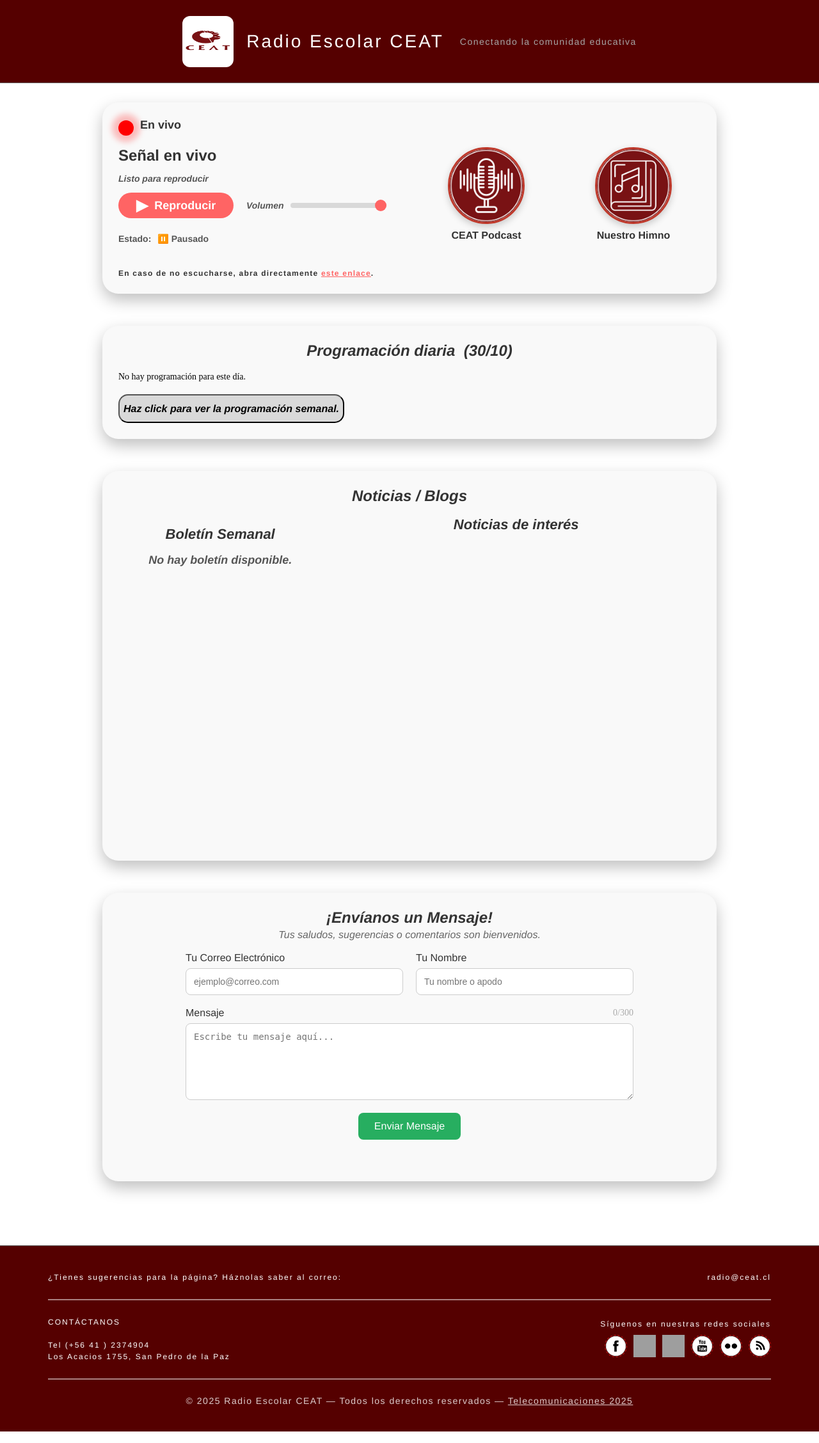
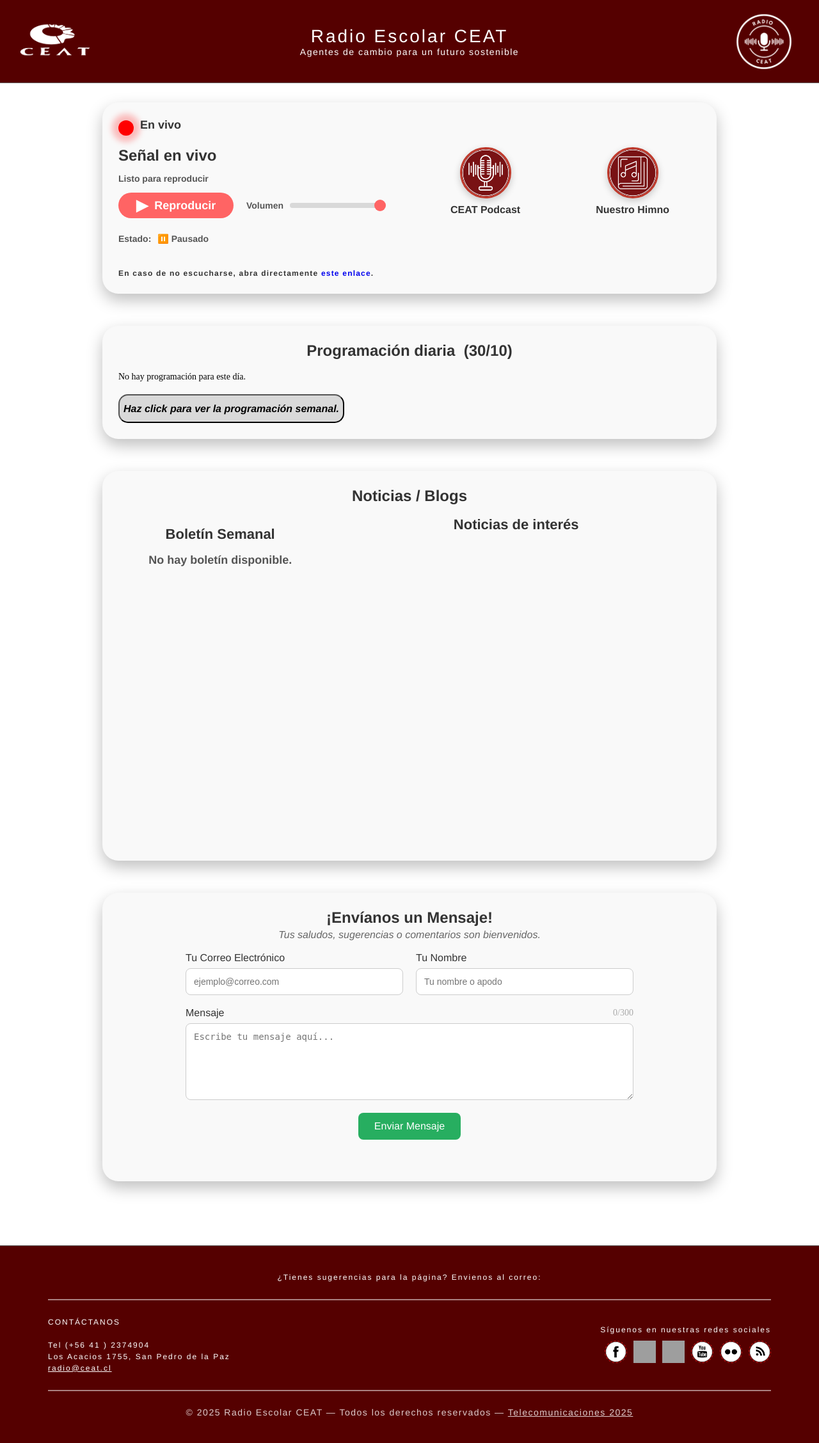
Before and after one commit to Vixoo25/Radio-CEAT, a PHP site: page / in a window 1280 px wide. Shown: the whole page at 64% size. Run offline with PHP 8.4, Linux system fonts and the light colour scheme; data that the repository does not hold is empty; some libraries are stand-ins or nearby versions; grey boxes are pictures that could not be loaded.

Commit message:
Cambios de Rectora

```diff
--- a/index.html
+++ b/index.html
@@ -22,8 +22,13 @@
         <a href="https://ceat.cl" target="_blank" rel="noopener noreferrer"
           ><img class="ceat-logo" src="./sources/assets/LogoCeat.png"
         /></a>
-        <div class="text-wrapper-16">Radio Escolar CEAT</div>
-        <div class="text-wrapper-15">Conectando la comunidad educativa</div>
+        <div class="header-titles">
+          <div class="text-wrapper-16">Radio Escolar CEAT</div>
+          <div class="text-wrapper-15">
+            Agentes de cambio para un futuro sostenible
+          </div>
+        </div>
+        <img class="radio-logo" src="./sources/assets/LogoRadio.png" />
       </div>
 
       <div class="seccin-reproductor fade-in-section">
@@ -567,18 +572,17 @@
         <div class="footer-content">
           <!-- Nueva Fila de Sugerencias -->
           <div class="footer-row sugerencias-row">
-            <p class="contactanos">
-              ¿Tienes sugerencias para la página? Háznolas saber al correo:
-            </p>
-            <a href="mailto:radio@ceat.cl" class="sugerencias-correo">radio@ceat.cl</a>
+            <p class="contactanos">¿Tienes sugerencias para la página? Envienos al correo:</p>
           </div>
           <div class="line"></div>
 
           <!-- Fila de Contacto y RRSS -->
           <div class="footer-row">
             <p class="contactanos">
-              CONTÁCTANOS<br /><br />Tel (+56 41 ) 2374904<br />Los Acacios
-              1755, San Pedro de la Paz
+              CONTÁCTANOS<br /><br />Tel (+56 41 ) 2374904<br />Los Acacios 1755,
+              San Pedro de la Paz<br /><a href="mailto:radio@ceat.cl"
+                >radio@ceat.cl</a
+              >
             </p>
             <div class="RRSS">
               <p class="div">Síguenos en nuestras redes sociales</p>
--- a/sources/css/animations.css
+++ b/sources/css/animations.css
@@ -31,7 +31,8 @@
 }
 
 /* Efecto para el logo */
-.pgina-principal .ceat-logo:hover {
+.pgina-principal .ceat-logo:hover,
+.pgina-principal .radio-logo:hover {
   transform: scale(1.08); /* Crece un 8% */
 }
 
--- a/sources/css/footer.css
+++ b/sources/css/footer.css
@@ -34,6 +34,11 @@
   gap: 20px;
 }
 
+.pgina-principal .sugerencias-row {
+  justify-content: center; /* Centra los elementos */
+  align-items: center;
+}
+
 .pgina-principal .sugerencias-correo {
   font-family: "Impact-Regular", Helvetica;
   font-weight: 400;
@@ -41,7 +46,6 @@
   font-size: 12px; /* Reducido */
   letter-spacing: 2px;
   line-height: 1.5;
-  text-align: right;
 }
 
 .pgina-principal .contactanos {
@@ -53,6 +57,11 @@
   letter-spacing: 2px;
   line-height: 1.5; /* Mejora la legibilidad */
   text-align: left;
+}
+
+.pgina-principal .contactanos a {
+  color: inherit;
+  text-decoration: underline;
 }
 
 .pgina-principal .rectangle {
--- a/sources/css/header.css
+++ b/sources/css/header.css
@@ -16,7 +16,7 @@
   /* 2. Usamos Flexbox para alinear los elementos */
   display: flex;
   align-items: center;      /* Centra los elementos verticalmente */
-  justify-content: center;  /* Centra los elementos horizontalmente */
+  justify-content: space-between; /* Distribuye el espacio */
   padding: 0 2%; /* Añade un poco de espacio en los bordes */
   background-color: #550000; /* Aplicamos el fondo directamente aquí */
   border-bottom: 1px solid #696969; /* Mantenemos el borde inferior */
@@ -30,15 +30,36 @@
 .pgina-principal .ceat-logo {
   /* 3. Estilos para el Logo */
   /* Usamos un tamaño fijo para asegurar la visibilidad */
-  height: clamp(60px, 10vh, 80px); /* Reducido */
-  width: clamp(60px, 10vh, 80px); /* Reducido */
+  height: clamp(120px, 10vh, 80px); /* Reducido */
+  width: clamp(120px, 10vh, 80px); /* Reducido */
   object-fit: contain;
   display: block; /* Aseguramos que se comporte como un bloque */
-  background-color: #ffffff; /* Fondo blanco para resaltar */
+  /*background-color: #ffffff;*/ /* Fondo blanco para resaltar */
   border-radius: 15%;        /* Hacemos el fondo circular */
   padding: 5px;              /* Pequeño espacio para que el logo "respire" */
   /* Añadimos transición para el hover */
   transition: transform 0.3s ease;
+}
+
+.pgina-principal .radio-logo {
+  /* Estilos para el nuevo Logo de la Radio */
+  height: clamp(120px, 10vh, 80px);
+  width: clamp(120px, 10vh, 80px);
+  object-fit: contain;
+  display: block;
+  transition: transform 0.3s ease;
+}
+
+.pgina-principal .header-titles {
+  /* Contenedor para los textos */
+  display: flex;
+  flex-direction: column; /* Apila los textos verticalmente */
+  align-items: center; /* Centra los textos horizontalmente */
+  text-align: center;
+  /* Ajustamos el margen para que no esté pegado a los logos */
+  margin: 0 20px;
+  /* Flex grow para que ocupe el espacio central */
+  flex-grow: 1;
 }
 
 .pgina-principal .text-wrapper-16 {
@@ -51,17 +72,17 @@
   letter-spacing: 3px;
   line-height: normal;
   white-space: normal; /* Permitimos que el texto se divida si es necesario */
-  margin-left: 20px; /* Espacio a la izquierda del logo */
+  /* margin-left: 20px; /* Ya no es necesario */
 }
 
 .pgina-principal .text-wrapper-15 {
   /* 5. Estilos para el Subtítulo */
   font-family: "Impact-Regular", Helvetica;
   font-weight: 400;
-  color: #a6a6a6;
+  color: #ffffff;
   font-size: clamp(0.7rem, 1.2vw, 1rem); /* Reducido */
   letter-spacing: 1.5px;
   line-height: normal;
-  margin-left: 25px; /* Espacio a la izquierda del título */
-  white-space: nowrap;
+  /* margin-left: 25px; /* Ya no es necesario */
+  white-space: normal; /* Permitimos que se divida */
 }
--- a/sources/css/news.css
+++ b/sources/css/news.css
@@ -43,9 +43,8 @@
 
 .pgina-principal .noticias-de-inter-s,
 .pgina-principal .boletin {
-  font-family: "Inter-BlackItalic", Helvetica;
+  font-family: "Inter-Black", Helvetica;
   font-weight: 900;
-  font-style: italic;
   color: #333;
   font-size: 22px; /* Reducido */
   text-align: center;
@@ -92,9 +91,8 @@
 }
 
 .pgina-principal .t-ejemplo {
-  font-family: "Inter-BlackItalic", Helvetica;
+  font-family: "Inter-Black", Helvetica;
   font-weight: 700;
-  font-style: italic;
   color: #333;
   font-size: 16px; /* Mantener el tamaño original */
 }
@@ -102,7 +100,6 @@
 .pgina-principal .noticia-fecha {
   font-size: 12px; /* Texto más pequeño */
   opacity: 0.7; /* Más transparente */
-  font-style: normal; /* Le quitamos la cursiva para diferenciarlo del título */
   margin-top: 4px;
 }
 
@@ -155,9 +152,8 @@
 
 .pgina-principal .p {
   position: static;
-  font-family: "Inter-BlackItalic", Helvetica;
+  font-family: "Inter-Black", Helvetica;
   font-weight: 900;
-  font-style: italic;
   color: #555555; /* Cambiamos el color para que contraste con el fondo claro */
   font-size: 18px; /* Reducido */
   text-align: center;
@@ -166,9 +162,8 @@
 .pgina-principal .text-wrapper-2 {
   /* Título principal de la sección de noticias */
   width: 100%; /* Ocupa todo el ancho */
-  font-family: "Inter-BlackItalic", Helvetica;
+  font-family: "Inter-Black", Helvetica;
   font-weight: 900;
-  font-style: italic;
   color: #333;
   font-size: 24px; /* Reducido */
   text-align: center;
--- a/sources/css/player.css
+++ b/sources/css/player.css
@@ -68,8 +68,8 @@
 }
 
 .circular-button {
-  width: 120px; /* Reducimos el tamaño para que quepan ambos */
-  height: 120px; /* Reducimos el tamaño para que quepan ambos */
+  width: 80px; /* Reducimos el tamaño para que quepan ambos */
+  height: 80px; /* Reducimos el tamaño para que quepan ambos */
   background-color: #d9d9d9; /* Color de fondo gris claro */
   border: 3px solid #c0392b; /* Borde con un tono rojo */
   border-radius: 50%; /* Esto lo hace un círculo perfecto */
@@ -143,14 +143,8 @@
 }
 
 .pgina-principal .span {
-  font-family: "Inter-BlackItalic", Helvetica;
-  font-style: italic;
+  font-family: "Inter-Black", Helvetica;
   color: #ffffffe6;
-}
-
-.pgina-principal .fallback-link {
-  color: #ff6464; /* Color rojo para "este enlace" */
-  text-decoration: underline;
 }
 
 .pgina-principal .estado-de {
@@ -190,9 +184,8 @@
 .pgina-principal .text-wrapper-9 {
   /* "Volumen" */
   text-shadow: 1px 1px 4px #ffffff96;
-  font-family: "Inter-BoldItalic", Helvetica;
+  font-family: "Inter-Bold", Helvetica;
   font-weight: 700;
-  font-style: italic;
   color: #555;
   font-size: 14px;
 }
@@ -251,9 +244,8 @@
 .pgina-principal .text-wrapper-12 {
   /* "Listo para reproducir" */
   text-shadow: 1px 1px 4px #ffffff96;
-  font-family: "Inter-BoldItalic", Helvetica;
+  font-family: "Inter-Bold", Helvetica;
   font-weight: 700;
-  font-style: italic;
   color: #555;
   font-size: 14px;
   letter-spacing: 0;
--- a/sources/css/responsive.css
+++ b/sources/css/responsive.css
@@ -48,6 +48,11 @@
     white-space: normal; /* Permitimos que el texto se divida */
   }
 
+  .pgina-principal .header-titles {
+    margin: 0; /* Eliminamos el margen en pantallas pequeñas */
+    flex-grow: 0; /* Dejamos que el tamaño se ajuste al contenido */
+  }
+
   .pgina-principal .noticias-grid {
     grid-template-columns: repeat(2, 1fr); /* 2 columnas en tablets */
   }
--- a/sources/css/schedule.css
+++ b/sources/css/schedule.css
@@ -140,7 +140,6 @@
   justify-content: center;
   font-family: "Inter-BlackItalic", Helvetica;
   font-weight: 900;
-  font-style: italic;
   color: #333;
   font-size: 24px; /* Reducido */
   text-align: center;
```
Also changed, not shown: sources/assets/LogoCeat.png, sources/assets/LogoRadio.png (added).
